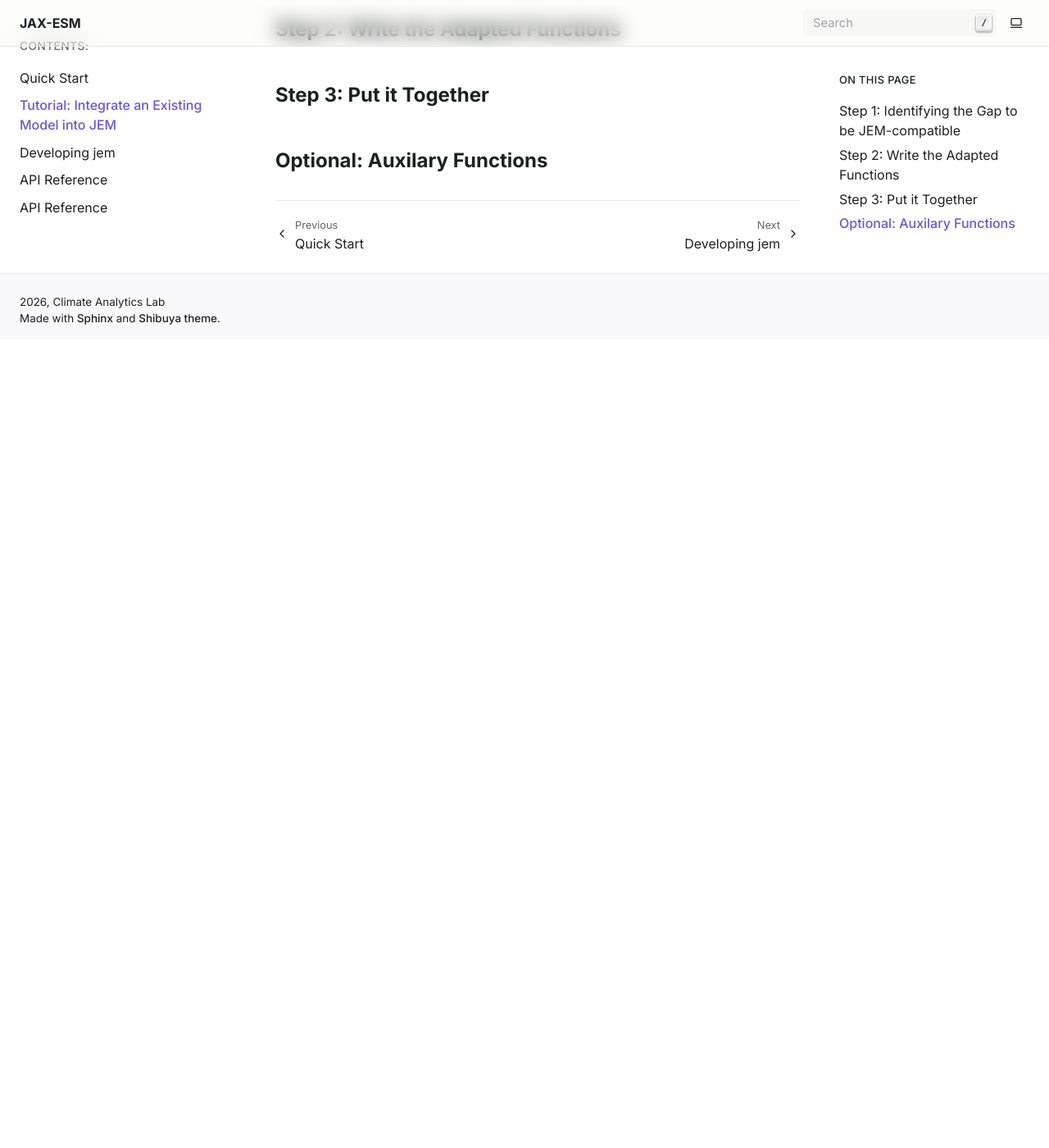
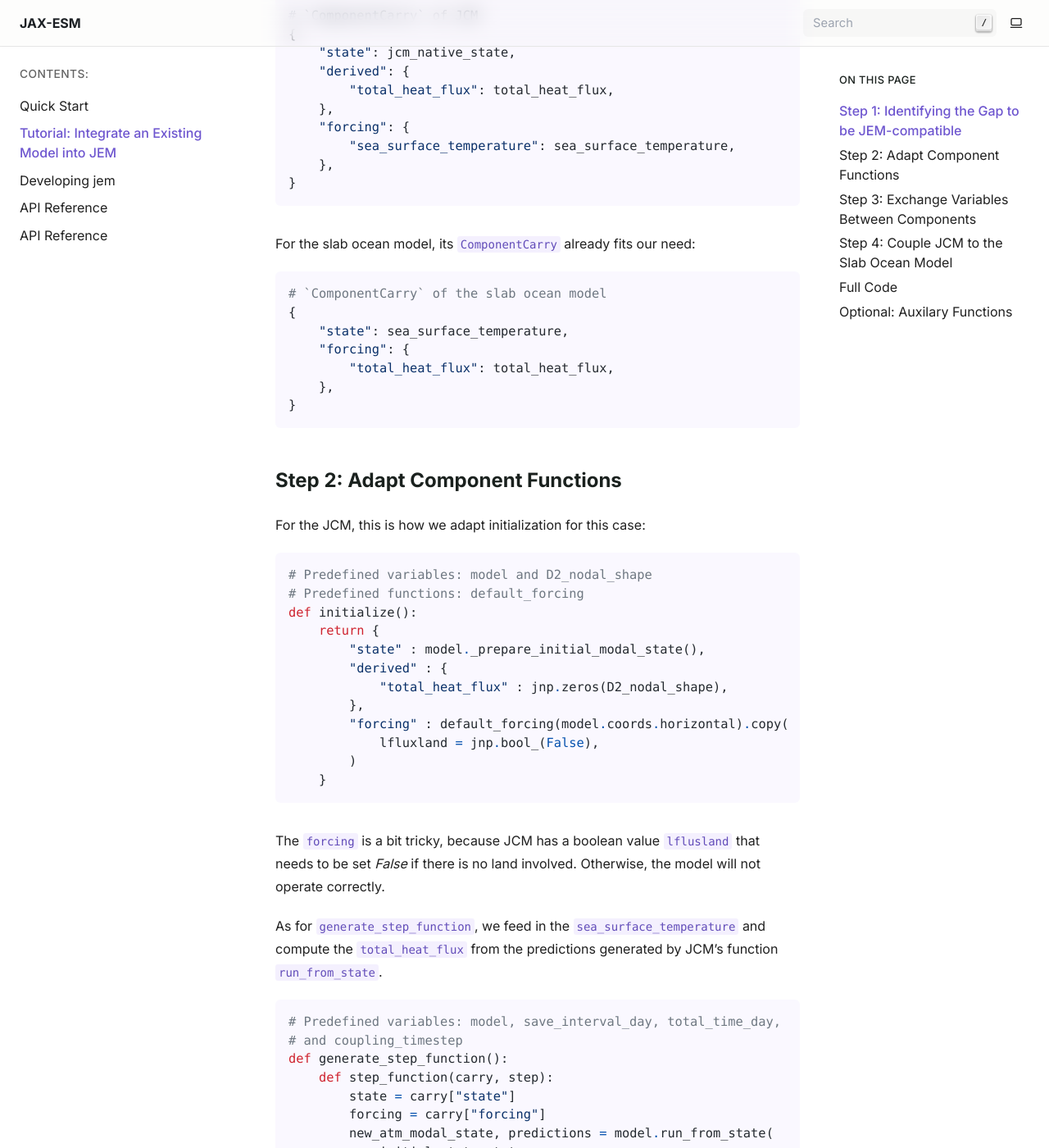
Before and after one commit to climate-analytics-lab/jax-esm, a Sphinx documentation site: the page built from docs/source/tutorial.rst, in a window 1280 px wide and 1400 px high, scrolled down 1828 px. Shown: the whole window at 82% size. Built offline with Sphinx 7.4.7, drawn with Linux system fonts in a browser that asks for light colours; before the commit the page ends 2242 px from its top, so only the background shows below that; some of the changed text lies outside the part shown.

Commit message:
Add in an example code to docs

```diff
--- /dev/null
+++ b/docs/source/_static/script_jcm_som_example.py
@@ -0,0 +1,186 @@
+from pathlib import Path
+
+import jcm
+import jcm.model
+import jax
+import jax.numpy as jnp
+import jax_datetime as jdt
+
+from jem import Coupler
+from jem.components import SlabOceanModel
+
+def _make_jcm_to_be_jem_compatible(
+    model: jcm.model.Model,
+    coupling_timestep: jdt.Timedelta,
+) -> jcm.model.Model:
+
+    D2_nodal_shape = model.coords.nodal_shape[1:]
+    def initialize():
+        return {
+            "state" : model._prepare_initial_modal_state(),
+            "derived" : {
+                "total_heat_flux" : jnp.zeros(D2_nodal_shape),
+            },
+            "forcing" : jcm.forcing.default_forcing(model.coords.horizontal).copy(
+                lfluxland = jnp.bool_(False),
+            )
+        }
+
+    # Notice: since save_interval and total_time are claimed
+    #         static parameters, we cannot pass in traceable
+    #         object. So use item() to convert from scalar
+    #         jax.Array to float.
+    save_interval_day=(coupling_timestep / jdt.to_timedelta(1, "day")).item()
+    total_time_day=(coupling_timestep / jdt.to_timedelta(1, "day")).item()
+    def generate_step_function():
+        def step_function(carry, step):
+            state = carry["state"]
+            forcing = carry["forcing"]
+            new_atm_modal_state, predictions = model.run_from_state(
+                initial_state=state,
+                save_interval=save_interval_day,
+                total_time=total_time_day,
+                forcing=forcing,
+                output_averages=True,
+            )
+            physics_no_time_dimension = jax.tree.map(lambda x: x[0], predictions.physics)
+            total_heat_flux = jnp.sum(physics_no_time_dimension.surface_flux.hfluxn, axis=2)
+
+            # This is a bug in jcm: Time dimension vanishes when save_interval == total_time
+            if len(predictions.dynamics.normalized_surface_pressure.shape) == 2:
+                nsp = predictions.dynamics.normalized_surface_pressure
+                predictions.dynamics.normalized_surface_pressure = jnp.reshape(nsp, (1,) + nsp.shape)
+
+            return (
+                # Important: the structure of the returned carry value must
+                #            match the carry value structure received in the
+                #            first place, which is the same structure returned
+                #            by the function `initialize`
+                {
+                    "state" : new_atm_modal_state,
+                    "derived" : {
+                        "total_heat_flux" : total_heat_flux,
+                    },
+                    "forcing" : forcing,
+                },
+                predictions
+            )
+        return step_function
+
+    def predictions_to_xarray(predictions):
+        return predictions.to_xarray()
+
+    def get_info():
+        return {
+            "diffusion" : str(model.diffusion),
+        }
+
+    setattr(model, "initialize", initialize)
+    setattr(model, "generate_step_function", generate_step_function)
+
+    # Optional
+    setattr(model, "predictions_to_xarray", predictions_to_xarray)
+    setattr(model, "get_info", get_info)
+
+    return model
+
+
+if __name__ == "__main__":
+
+    coupling_timestep = jdt.to_timedelta(1, "day")
+    start_datetime = jdt.to_datetime("2000-01-01")
+
+    def interaction_between_atm_and_ocn(coupled_carry):
+        atm = coupled_carry["atm"]
+        ocn = coupled_carry["ocn"]
+
+        atm["forcing"].sea_surface_temperature = ocn["state"].sea_surface_temperature
+        ocn["forcing"].total_heat_flux = atm["derived"]["total_heat_flux"]
+
+        return coupled_carry
+
+    atm_model = jcm.model.Model(
+        start_date=start_datetime,
+    )
+
+    atm_model = _make_jcm_to_be_jem_compatible(
+        atm_model,
+        coupling_timestep=coupling_timestep,
+    )
+
+    model = Coupler(
+        components=dict(
+            atm=atm_model,
+            ocn=SlabOceanModel(
+                start_datetime=start_datetime,
+                timestep=coupling_timestep / jdt.to_timedelta(1, "second"),
+            ),
+        ),
+        mappers=dict(interaction_between_atm_and_ocn=interaction_between_atm_and_ocn),
+    )
+
+    simulation_interval = jdt.to_timedelta(30, "day")
+    initial_state, final_state, predictions = model.run(
+        workflow=["interaction_between_atm_and_ocn", "atm", "ocn"],
+        iterations = int(simulation_interval / coupling_timestep),
+    )
+
+    output_dict = model.predictions_to_xarray(predictions)
+    output_dir = Path("test_output/JCM_SOM").resolve()
+    output_dir.mkdir(exist_ok=True, parents=True)
+    for component_name, ds in output_dict.items():
+        output_file = output_dir / f"{component_name:s}.nc"
+        print("Output file: ", str(output_file))
+        ds.to_netcdf(output_file, engine="netcdf4")
+
+    # Additional code for visualizing quickly using matplotlib
+    import matplotlib
+    matplotlib.use('Agg')
+    import matplotlib.pyplot as plt
+    from matplotlib.animation import FuncAnimation
+    import cartopy.crs as ccrs
+    from cartopy.util import add_cyclic_point
+    import numpy as np
+
+    data = output_dict["atm"]["specific_humidity"]
+
+    fig = plt.figure(figsize=(10, 6))
+    ax = plt.axes(projection=ccrs.PlateCarree())
+
+    ax.gridlines(draw_labels=True)
+    cb = None
+    cf = None
+
+    def update(frame):
+        global cf, cb
+        _data = data.isel(time=frame, level=0)
+
+        if cf is not None:
+            for coll in cf.collections:
+                coll.remove()
+
+        # Plot the humidity field for the current time step
+        lat = _data.coords["lat"]
+        lon = _data.coords["lon"]
+        cyclic_data, cyclic_lon = add_cyclic_point(_data.to_numpy().transpose(), coord=lon)
+        mappable = ax.contourf(
+            cyclic_lon, lat,
+            cyclic_data,
+            levels=1 + np.linspace(0, 1, 21) * 10,
+            transform=ccrs.PlateCarree(),
+            cmap='GnBu',
+            extend="both",
+        )
+
+        ax.set_title(f"[{_data['time'].dt.strftime('%Y-%m-%d').to_numpy().item()}] Surface specific humidity")
+        if cb is None:
+            cb = plt.colorbar(ax=ax, mappable=mappable, orientation='vertical', shrink=0.7, pad=0.07)
+            cb.set_label("[g/kg]", fontsize=12)
+
+        return [cf,]
+
+    # Generate and save
+    output_animation = Path("humidity_map.gif").resolve()
+    print(f"Generate animation: {str(output_animation)}")
+    ani = FuncAnimation(fig, update, frames=len(data.coords["time"]), interval=120, blit=False)
+    ani.save(output_animation, writer='pillow', dpi=200)
--- a/docs/source/tutorial.rst
+++ b/docs/source/tutorial.rst
@@ -48,13 +48,145 @@
 of the model state variables. Also (2) we want to force JCM with the sea surface
 temperature simulated in the slab ocean model, which is also not part of the
 native JCM state. Therefore, we need to encapsulate the heat flux and sea
-surface temperature forcing variable into the :code:`ComponentCarry` JCM.
+surface temperature forcing variable into the :code:`ComponentCarry` JCM. The
+carry we can adopt is
 
-Step 2: Write the Adapted Functions
------------------------------------
+.. code-block:: python
 
-Step 3: Put it Together
------------------------
+    # `ComponentCarry` of JCM
+    {
+        "state": jcm_native_state,
+        "derived": {
+            "total_heat_flux": total_heat_flux,
+        },
+        "forcing": {
+            "sea_surface_temperature": sea_surface_temperature,
+        },
+    }
+
+For the slab ocean model, its :code:`ComponentCarry` already fits our need:
+
+.. code-block:: python
+
+    # `ComponentCarry` of the slab ocean model
+    {
+        "state": sea_surface_temperature,
+        "forcing": {
+            "total_heat_flux": total_heat_flux,
+        },
+    }
+
+
+Step 2: Adapt Component Functions
+---------------------------------
+
+For the JCM, this is how we adapt initialization for this case:
+
+.. code-block:: python
+
+    # Predefined variables: model and D2_nodal_shape
+    # Predefined functions: default_forcing
+    def initialize():
+        return {
+            "state" : model._prepare_initial_modal_state(),
+            "derived" : {
+                "total_heat_flux" : jnp.zeros(D2_nodal_shape),
+            },
+            "forcing" : default_forcing(model.coords.horizontal).copy(
+                lfluxland = jnp.bool_(False),
+            )
+        }
+
+The :code:`forcing` is a bit tricky, because JCM has a boolean value
+:code:`lflusland` that needs to be set `False` if there is no land involved.
+Otherwise, the model will not operate correctly.
+
+As for :code:`generate_step_function`, we feed in the
+:code:`sea_surface_temperature` and compute the :code:`total_heat_flux` from
+the predictions generated by JCM's function :code:`run_from_state`.
+
+.. code-block:: python
+
+    # Predefined variables: model, save_interval_day, total_time_day,
+    # and coupling_timestep
+    def generate_step_function():
+        def step_function(carry, step):
+            state = carry["state"]
+            forcing = carry["forcing"]
+            new_atm_modal_state, predictions = model.run_from_state(
+                initial_state=state,
+                save_interval=save_interval_day,
+                total_time=total_time_day,
+                forcing=forcing,
+                output_averages=True,
+            )
+            physics_no_time_dimension = jax.tree.map(lambda x: x[0], predictions.physics)
+            total_heat_flux = jnp.sum(physics_no_time_dimension.surface_flux.hfluxn, axis=2)
+            return (
+                # Important: the structure of the returned carry value must
+                #            match the carry value structure received in the
+                #            first place, which is the same structure returned
+                #            by the function `initialize`
+                {
+                    "state" : new_atm_modal_state,
+                    "derived" : {
+                        "total_heat_flux" : total_heat_flux,
+                    },
+                    "forcing" : forcing,
+                },
+                predictions
+            )
+        return step_function
+
+
+Step 3: Exchange Variables Between Components
+---------------------------------------------
+
+.. code-block:: python
+
+    def interaction_between_atm_and_ocn(coupled_carry):
+        atm = coupled_carry["atm"]
+        ocn = coupled_carry["ocn"]
+
+        atm["forcing"]["sea_surface_temperature"] = ocn["state"].sea_surface_temperature
+        ocn["forcing"]["total_heat_flux"] = atm["derived"]["total_heat_flux"]
+
+        return coupled_carry
+
+Step 4: Couple JCM to the Slab Ocean Model
+------------------------------------------
+
+.. code-block:: python
+
+    model = Coupler(
+        components=dict(
+            atm=atm_model,
+            ocn=SlabOceanModel(
+                start_datetime=start_datetime,
+                timestep=coupling_timestep / one_second,
+            ),
+        ),
+        mappers=dict(interaction_between_atm_and_ocn=interaction_between_atm_and_ocn),
+    )
+
+    simulation_interval = jdt.to_timedelta(10, "day")
+    initial_state, final_state, predictions = model.run(
+        workflow=["interaction_between_atm_and_ocn", "atm", "ocn"],
+        iterations = int(simulation_interval / coupling_timestep),
+    )
+
+    output_dict = model.predictions_to_xarray(predictions)
+
+Full Code
+---------
+
+A full self-contained example run is as follows. There are a couple of extra
+lines needed because of bugs.
+
+.. literalinclude:: _static/script_jcm_som_example.py
+   :language: python
+   :linenos:
+
 
 Optional: Auxilary Functions
 ----------------------------
```
Also changed, not shown: docs/source/quick_start.rst (+53 -0 lines).
